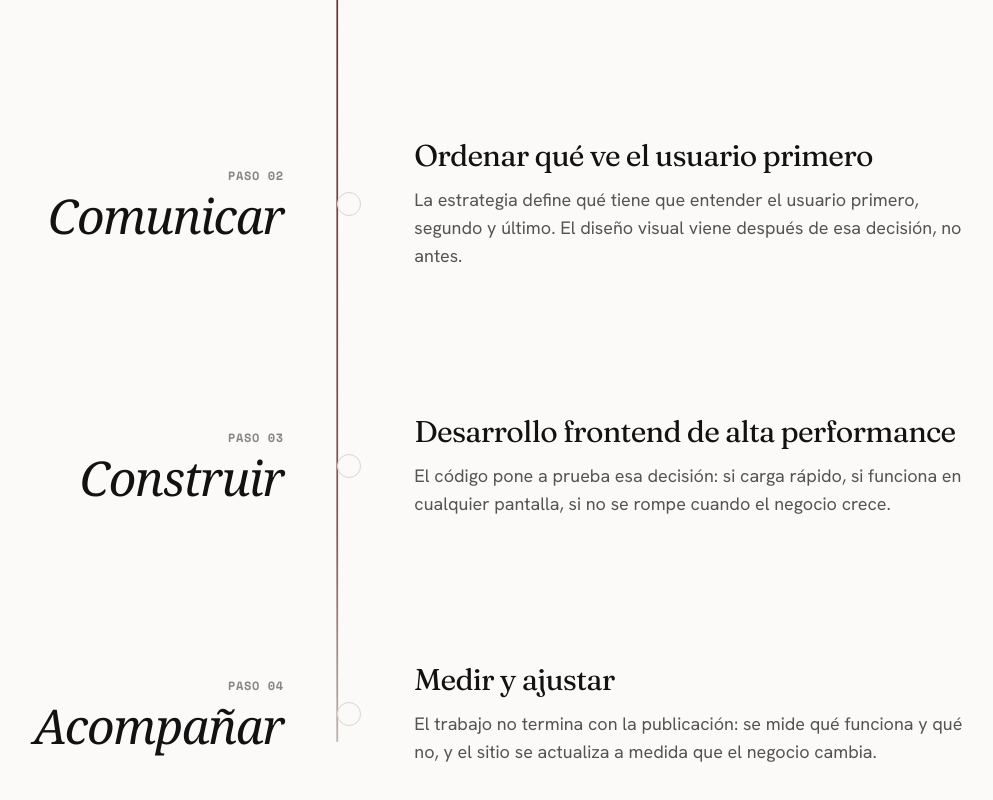
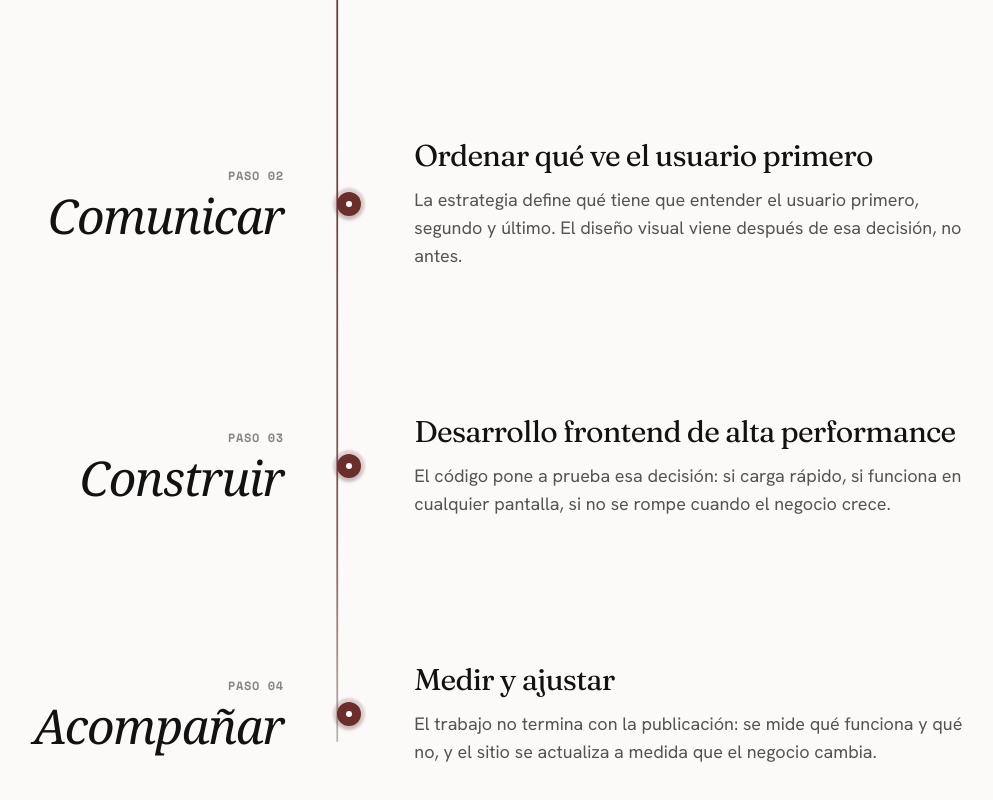
Before and after one commit to nadiaescobbb/tramastudio, a React (Vite) app: page / in a window 1280 px wide. Shown: the part 2867-3667 px from the top of the page, without its empty margins (143-1136 px from the left). Built offline with nearby package versions, Linux system fonts and the light colour scheme; the HTML template or start-up script is replaced by a standard one.

Commit message:
perf: refactoriza Metodologia con fuente de verdad unica en scroll, rAF throttle y prefers-reduced-motion

```diff
--- a/src/components/Metodologia.tsx
+++ b/src/components/Metodologia.tsx
@@ -30,40 +30,56 @@ const steps = [
 export default function Metodologia() {
   const [activeStep, setActiveStep] = useState(0);
   const [scrollProgress, setScrollProgress] = useState(0);
+  const [reducedMotion, setReducedMotion] = useState(false);
   const sectionRef = useRef<HTMLDivElement>(null);
-  const stepRefs = useRef<(HTMLDivElement | null)[]>([]);
+  const rafIdRef = useRef<number | null>(null);
 
   useEffect(() => {
-    const handleScroll = () => {
+    // Check prefers-reduced-motion accessibility preference
+    const mediaQuery = window.matchMedia("(prefers-reduced-motion: reduce)");
+    if (mediaQuery.matches) {
+      setReducedMotion(true);
+      setScrollProgress(1);
+      setActiveStep(steps.length - 1);
+      return;
+    }
+
+    const updateScroll = () => {
       if (!sectionRef.current) return;
       const rect = sectionRef.current.getBoundingClientRect();
       const windowHeight = window.innerHeight;
       const totalHeight = rect.height;
       const currentScroll = windowHeight / 2 - rect.top;
       const progress = Math.min(Math.max(currentScroll / totalHeight, 0), 1);
+
       setScrollProgress(progress);
+
+      // Single source of truth: derive activeStep directly from scrollProgress
+      const currentStep = Math.min(
+        Math.floor(progress * steps.length),
+        steps.length - 1
+      );
+      setActiveStep(currentStep);
+    };
+
+    // Throttled scroll listener using requestAnimationFrame to prevent reflow jank
+    const handleScroll = () => {
+      if (rafIdRef.current !== null) return;
+      rafIdRef.current = requestAnimationFrame(() => {
+        rafIdRef.current = null;
+        updateScroll();
+      });
     };
 
     window.addEventListener("scroll", handleScroll, { passive: true });
-    handleScroll();
-    return () => window.removeEventListener("scroll", handleScroll);
-  }, []);
+    updateScroll();
 
-  useEffect(() => {
-    const observer = new IntersectionObserver(
-      (entries) => {
-        entries.forEach((entry) => {
-          if (entry.isIntersecting) {
-            const index = stepRefs.current.findIndex((el) => el === entry.target);
-            if (index !== -1) setActiveStep(index);
-          }
-        });
-      },
-      { rootMargin: "-30% 0px -30% 0px", threshold: 0 }
-    );
-
-    stepRefs.current.forEach((el) => el && observer.observe(el));
-    return () => observer.disconnect();
+    return () => {
+      window.removeEventListener("scroll", handleScroll);
+      if (rafIdRef.current !== null) {
+        cancelAnimationFrame(rafIdRef.current);
+      }
+    };
   }, []);
 
   return (
@@ -87,10 +103,13 @@ export default function Metodologia() {
 
       {/* Timeline Section */}
       <div className="container-trama px-6 md:px-12 lg:px-16 relative">
-        {/* Central Vertical Connector Line (1.5px Width with Real Fade Gradient) */}
-        <div className="hidden md:block absolute left-[37.5%] top-6 bottom-6 w-[1.5px] bg-[#D8D5D0] -translate-x-1/2 rounded-full overflow-hidden pointer-events-none z-0">
+        {/* Central Vertical Connector Line (Aligned to center of col 5: 4.5 / 12 = 37.5%) */}
+        <div
+          className="hidden md:block absolute top-6 bottom-6 w-[1.5px] bg-[#D8D5D0] -translate-x-1/2 rounded-full overflow-hidden pointer-events-none z-0"
+          style={{ left: "calc((4.5 / 12) * 100%)" }}
+        >
           <div
-            className="w-full transition-all duration-150 ease-out"
+            className={`w-full ${reducedMotion ? "" : "transition-all duration-150 ease-out"}`}
             style={{
               height: `${scrollProgress * 100}%`,
               background:
@@ -108,7 +127,6 @@ export default function Metodologia() {
             return (
               <div
                 key={step.number}
-                ref={(el) => (stepRefs.current[i] = el)}
                 className="grid grid-cols-1 md:grid-cols-12 gap-4 md:gap-8 items-center"
               >
                 {/* Left Side (4 Cols) */}
```
